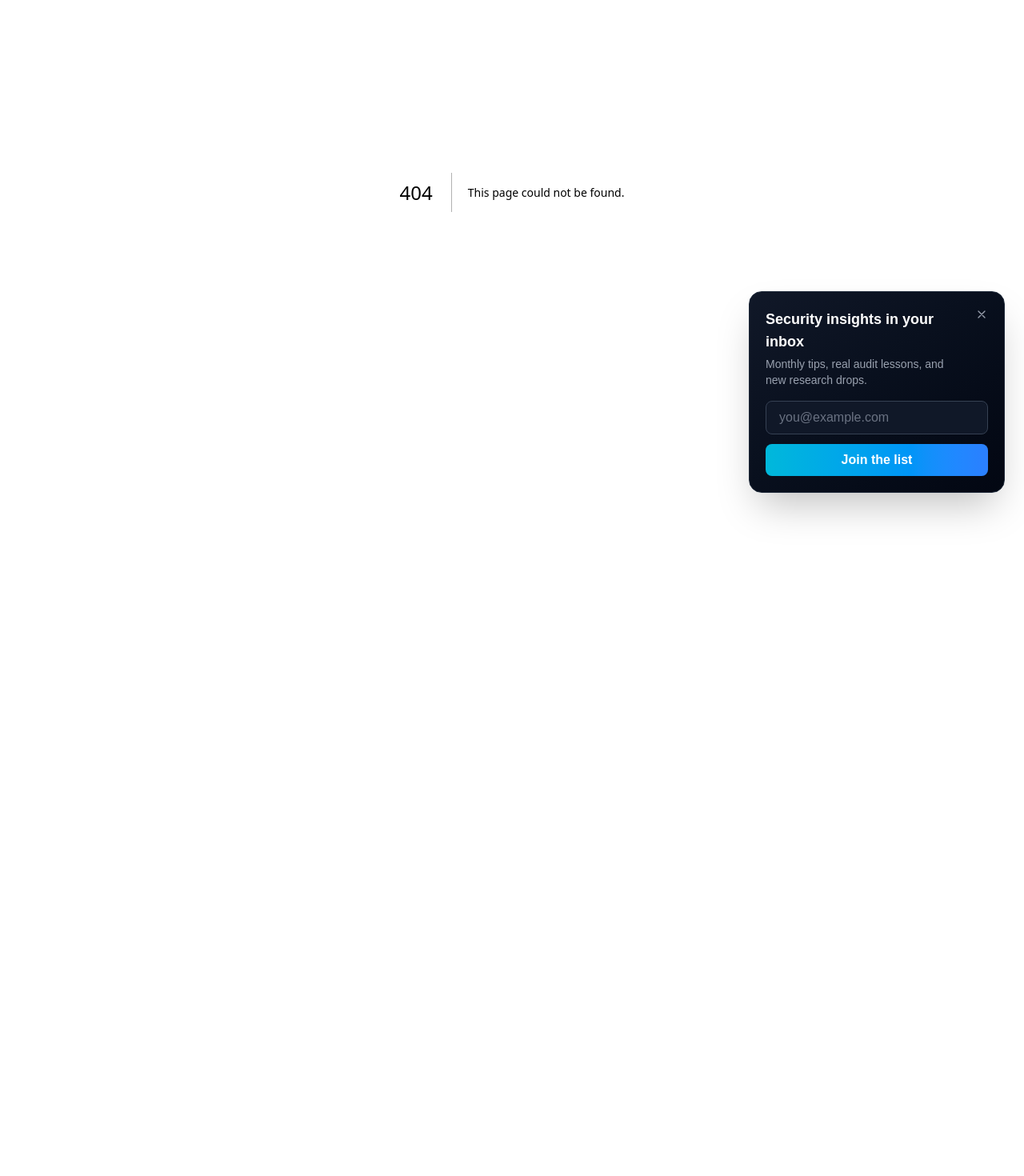
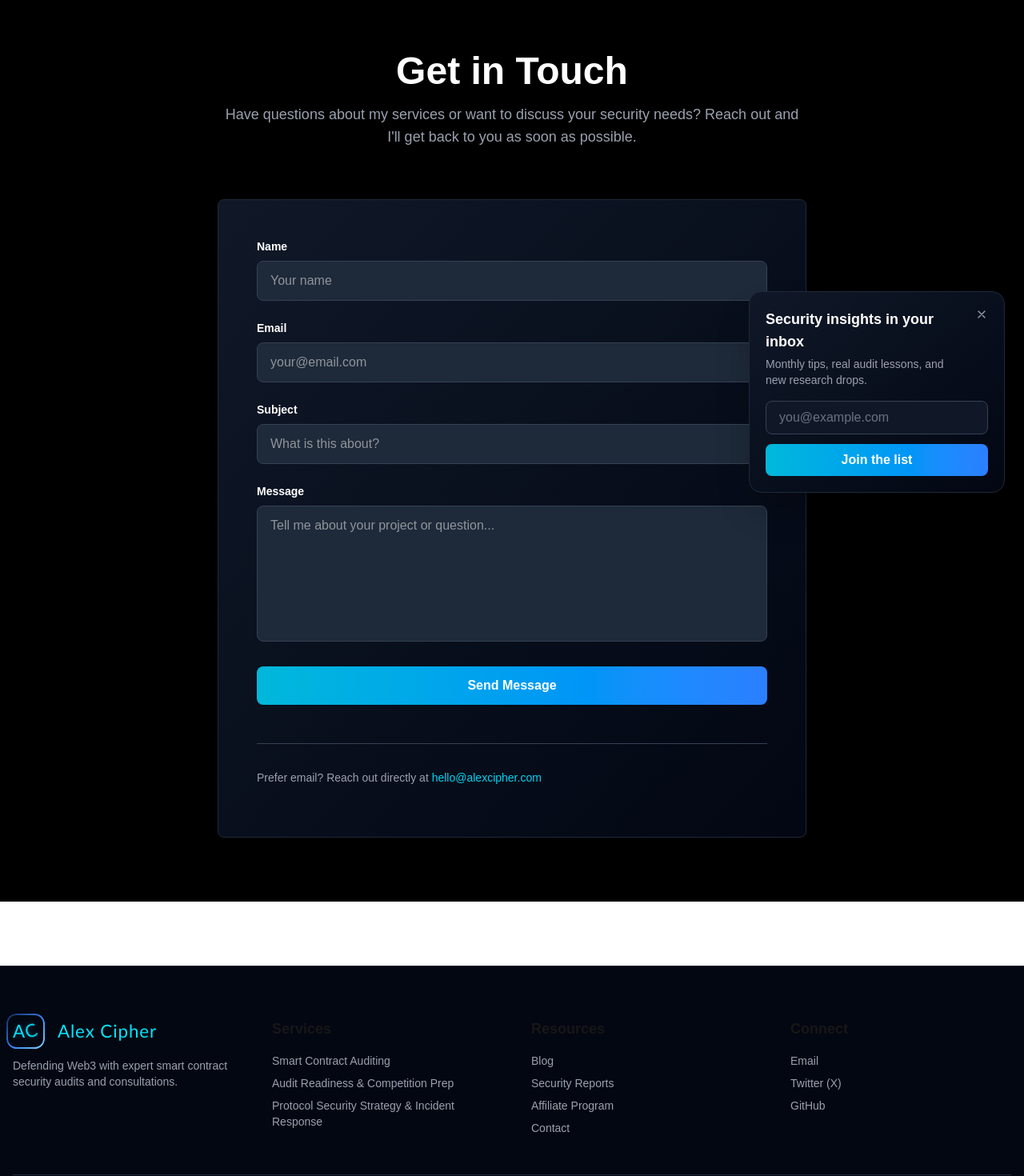
Before and after one commit to d4rk-source/personal_website, a Next.js app: page /contact in a window 1280 px wide. Before the commit this address had no page. Shown: the part 160-1630 px from the top of the page at 80% size. Before the commit the page ends 800 px from the top, so only its background shows below. Built offline with nearby package versions, Linux system fonts and the light colour scheme; a web font is replaced by a local one.

Commit message:
added a contacts page

```diff
--- a/app/components/Footer.tsx
+++ b/app/components/Footer.tsx
@@ -1,3 +1,5 @@
+"use client";
+
 import Logo from "./Logo";
 
 export default function Footer() {
@@ -33,7 +35,7 @@ export default function Footer() {
               </li>
               <li>
                 <a href="#" className="hover:text-white transition-colors">
-                  Smart Contract Security Consultations
+                  Protocol Security Strategy & Incident Response
                 </a>
               </li>
             </ul>
@@ -49,12 +51,15 @@ export default function Footer() {
                 </a>
               </li>
               <li>
-                <a href="#" className="hover:text-white transition-colors">
-                  Case Studies
-                </a>
-              </li>
-              <li>
-                <a href="#" className="hover:text-white transition-colors">
+                <a
+                  href="#past-work"
+                  onClick={(e) => {
+                    e.preventDefault();
+                    const element = document.getElementById("past-work");
+                    element?.scrollIntoView({ behavior: "smooth" });
+                  }}
+                  className="hover:text-white transition-colors"
+                >
                   Security Reports
                 </a>
               </li>
@@ -67,7 +72,10 @@ export default function Footer() {
                 </a>
               </li>
               <li>
-                <a href="#" className="hover:text-white transition-colors">
+                <a
+                  href="/contact"
+                  className="hover:text-white transition-colors"
+                >
                   Contact
                 </a>
               </li>
@@ -77,34 +85,36 @@ export default function Footer() {
           {/* Social & Contact */}
           <div>
             <h3 className="font-semibold text-lg mb-4">Connect</h3>
-            <div className="flex flex-col space-y-3 text-sm">
-              <a
-                href="mailto:hello@alexcipher.com"
-                className="text-gray-400 hover:text-white transition-colors"
-              >
-                Email
-              </a>
-              <div className="flex gap-4 pt-2">
+            <ul className="space-y-2 text-gray-400 text-sm">
+              <li>
                 <a
-                  href="#"
-                  className="text-gray-400 hover:text-blue-400 transition-colors"
+                  href="mailto:hello@alexcipher.com"
+                  className="hover:text-white transition-colors"
                 >
-                  Twitter
+                  Email
                 </a>
+              </li>
+              <li>
                 <a
-                  href="#"
-                  className="text-gray-400 hover:text-blue-400 transition-colors"
+                  href="https://x.com/_Alex_Cipher"
+                  target="_blank"
+                  rel="noopener noreferrer"
+                  className="hover:text-white transition-colors"
+                >
+                  Twitter (X)
+                </a>
+              </li>
+              <li>
+                <a
+                  href="https://github.com/d4rk-source"
+                  target="_blank"
+                  rel="noopener noreferrer"
+                  className="hover:text-white transition-colors"
                 >
                   GitHub
                 </a>
-                <a
-                  href="#"
-                  className="text-gray-400 hover:text-blue-400 transition-colors"
-                >
-                  LinkedIn
-                </a>
-              </div>
-            </div>
+              </li>
+            </ul>
           </div>
         </div>
 
--- /dev/null
+++ b/app/contact/page.tsx
@@ -0,0 +1,197 @@
+"use client";
+
+import Link from "next/link";
+import { useForm, ValidationError } from "@formspree/react";
+import Footer from "@/app/components/Footer";
+
+export default function ContactPage() {
+  const [state, handleSubmit] = useForm("xzdjpazr");
+
+  return (
+    <>
+      {/* Navigation */}
+      <nav className="border-b border-gray-800 bg-black/50 backdrop-blur-sm sticky top-0 z-50">
+        <div className="max-w-7xl mx-auto px-4 py-4 flex items-center justify-between">
+          <Link
+            href="/"
+            className="text-2xl font-bold bg-gradient-to-r from-cyan-400 to-blue-500 bg-clip-text text-transparent hover:from-cyan-300 hover:to-blue-400 transition-all"
+          >
+            Alex Cipher
+          </Link>
+          <Link
+            href="/"
+            className="text-gray-400 hover:text-white transition-colors flex items-center gap-2"
+          >
+            <svg
+              className="w-5 h-5"
+              fill="none"
+              stroke="currentColor"
+              viewBox="0 0 24 24"
+            >
+              <path
+                strokeLinecap="round"
+                strokeLinejoin="round"
+                strokeWidth={2}
+                d="M10 19l-7-7m0 0l7-7m-7 7h18"
+              />
+            </svg>
+            Back to Home
+          </Link>
+        </div>
+      </nav>
+      <main className="min-h-screen bg-black text-white pt-20">
+        <div className="px-4 py-20 max-w-3xl mx-auto">
+          {/* Header */}
+          <div className="mb-16 text-center">
+            <h1 className="text-4xl md:text-5xl font-bold mb-4">
+              Get in Touch
+            </h1>
+            <p className="text-gray-400 text-lg">
+              Have questions about my services or want to discuss your security
+              needs? Reach out and I'll get back to you as soon as possible.
+            </p>
+          </div>
+
+          {/* Contact Form */}
+          <div className="bg-gradient-to-br from-gray-900 to-gray-950 border border-gray-800 rounded-lg p-8 md:p-12">
+            <form onSubmit={handleSubmit} className="space-y-6">
+              {/* Name */}
+              <div>
+                <label
+                  htmlFor="name"
+                  className="block text-sm font-semibold mb-2"
+                >
+                  Name
+                </label>
+                <input
+                  type="text"
+                  id="name"
+                  name="name"
+                  required
+                  disabled={state.submitting}
+                  className="w-full px-4 py-3 bg-gray-800 border border-gray-700 rounded-lg focus:outline-none focus:border-cyan-500 transition-colors text-white disabled:opacity-50"
+                  placeholder="Your name"
+                />
+                <ValidationError
+                  prefix="Name"
+                  field="name"
+                  errors={state.errors}
+                  className="mt-2 block text-sm text-red-400"
+                />
+              </div>
+
+              {/* Email */}
+              <div>
+                <label
+                  htmlFor="email"
+                  className="block text-sm font-semibold mb-2"
+                >
+                  Email
+                </label>
+                <input
+                  type="email"
+                  id="email"
+                  name="email"
+                  required
+                  disabled={state.submitting}
+                  className="w-full px-4 py-3 bg-gray-800 border border-gray-700 rounded-lg focus:outline-none focus:border-cyan-500 transition-colors text-white disabled:opacity-50"
+                  placeholder="your@email.com"
+                />
+                <ValidationError
+                  prefix="Email"
+                  field="email"
+                  errors={state.errors}
+                  className="mt-2 block text-sm text-red-400"
+                />
+              </div>
+
+              {/* Subject */}
+              <div>
+                <label
+                  htmlFor="subject"
+                  className="block text-sm font-semibold mb-2"
+                >
+                  Subject
+                </label>
+                <input
+                  type="text"
+                  id="subject"
+                  name="subject"
+                  required
+                  disabled={state.submitting}
+                  className="w-full px-4 py-3 bg-gray-800 border border-gray-700 rounded-lg focus:outline-none focus:border-cyan-500 transition-colors text-white disabled:opacity-50"
+                  placeholder="What is this about?"
+                />
+                <ValidationError
+                  prefix="Subject"
+                  field="subject"
+                  errors={state.errors}
+                  className="mt-2 block text-sm text-red-400"
+                />
+              </div>
+
+              {/* Message */}
+              <div>
+                <label
+                  htmlFor="message"
+                  className="block text-sm font-semibold mb-2"
+                >
+                  Message
+                </label>
+                <textarea
+                  id="message"
+                  name="message"
+                  required
+                  disabled={state.submitting}
+                  rows={6}
+                  className="w-full px-4 py-3 bg-gray-800 border border-gray-700 rounded-lg focus:outline-none focus:border-cyan-500 transition-colors text-white resize-none disabled:opacity-50"
+                  placeholder="Tell me about your project or question..."
+                />
+                <ValidationError
+                  prefix="Message"
+                  field="message"
+                  errors={state.errors}
+                  className="mt-2 block text-sm text-red-400"
+                />
+              </div>
+
+              {/* Status Messages */}
+              {state.succeeded && (
+                <div className="p-4 bg-green-900/20 border border-green-700 rounded-lg text-green-400">
+                  ✓ Message sent successfully! I'll get back to you soon.
+                </div>
+              )}
+
+              {/* Submit Button */}
+              <button
+                type="submit"
+                disabled={state.submitting || state.succeeded}
+                className="w-full px-6 py-3 bg-gradient-to-r from-cyan-500 to-blue-500 hover:from-cyan-400 hover:to-blue-400 disabled:opacity-50 disabled:cursor-not-allowed text-white rounded-lg font-semibold transition-all duration-200"
+              >
+                {state.submitting
+                  ? "Sending..."
+                  : state.succeeded
+                    ? "Message Sent!"
+                    : "Send Message"}
+              </button>
+            </form>
+
+            {/* Alternative Contact */}
+            <div className="mt-12 pt-8 border-t border-gray-700">
+              <p className="text-gray-400 text-sm mb-4">
+                Prefer email? Reach out directly at{" "}
+                <a
+                  href="mailto:hello@alexcipher.com"
+                  className="text-cyan-400 hover:text-cyan-300"
+                >
+                  hello@alexcipher.com
+                </a>
+              </p>
+            </div>
+          </div>
+        </div>
+      </main>
+      <Footer />
+    </>
+  );
+}
```
